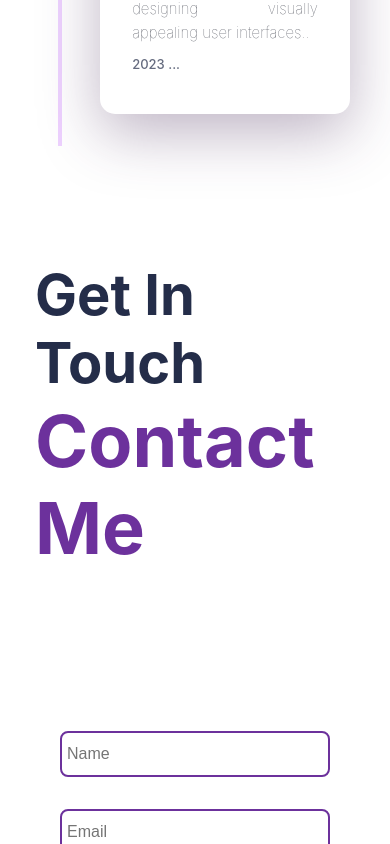
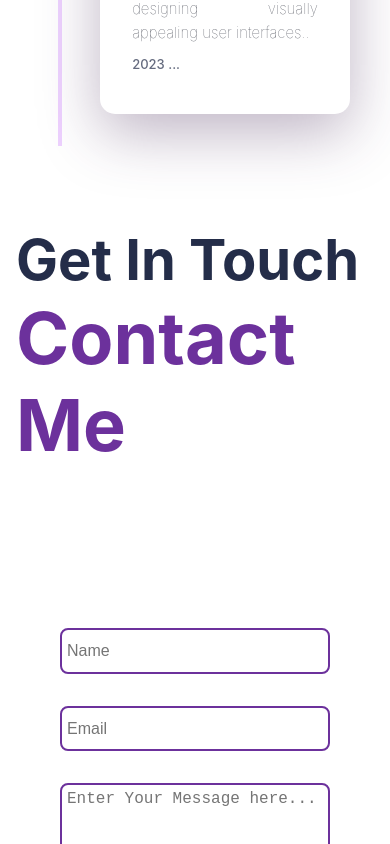
Before and after one commit to daivat9228/daivatportfolio, a React (Create React App) app: page / in a window 390 px wide. Shown: the part 5432-6276 px from the top of the page. Built offline with nearby package versions, Linux system fonts and the light colour scheme.

Commit message:
Update Contact.css

```diff
--- a/src/components/Contact.css
+++ b/src/components/Contact.css
@@ -48,7 +48,7 @@ textarea{
 }
 @media screen and (max-width: 480px) {
     .contact-form{
-        padding: 35px;
+        padding: 0 1rem 0 1rem;
         flex-direction: column;
         gap: 5rem;
         height: 60rem;
```
